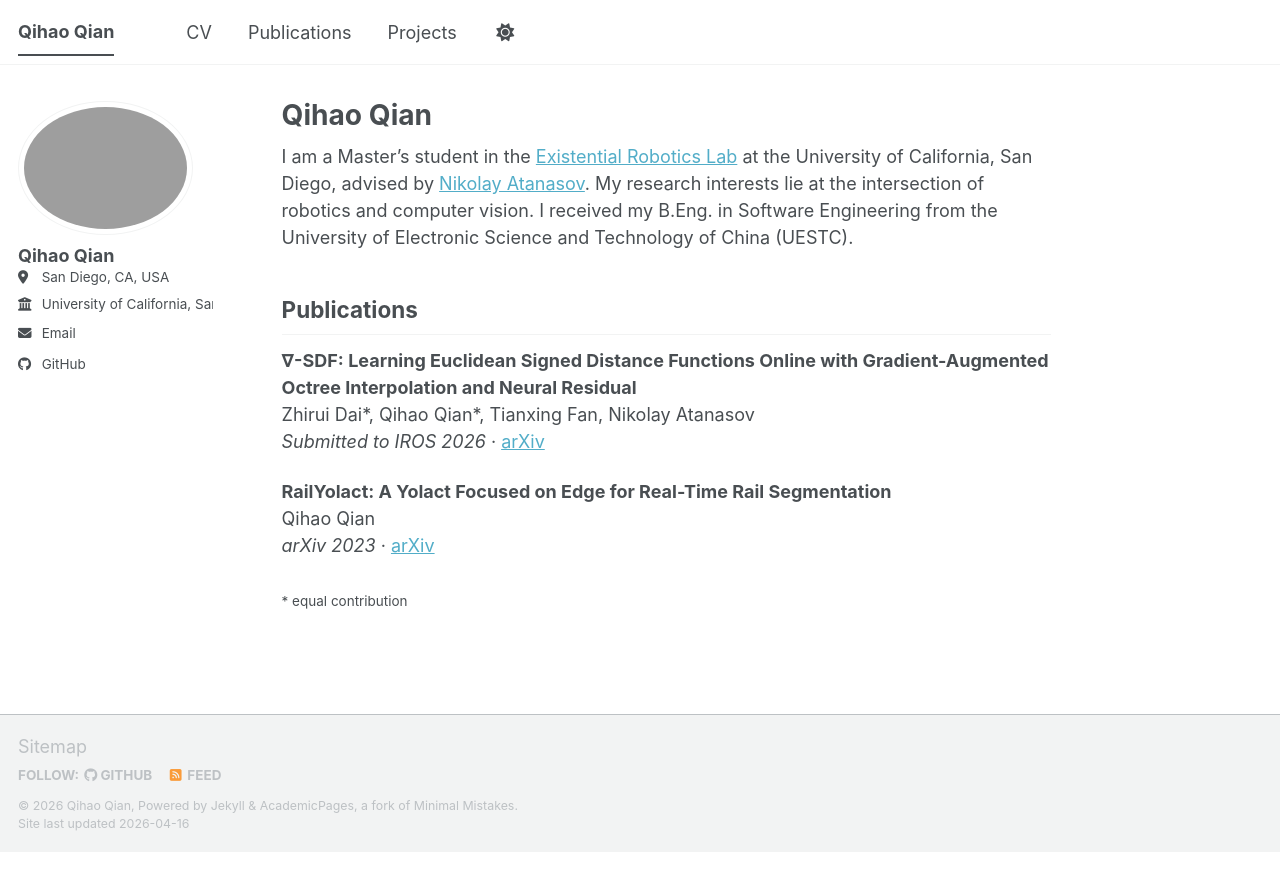
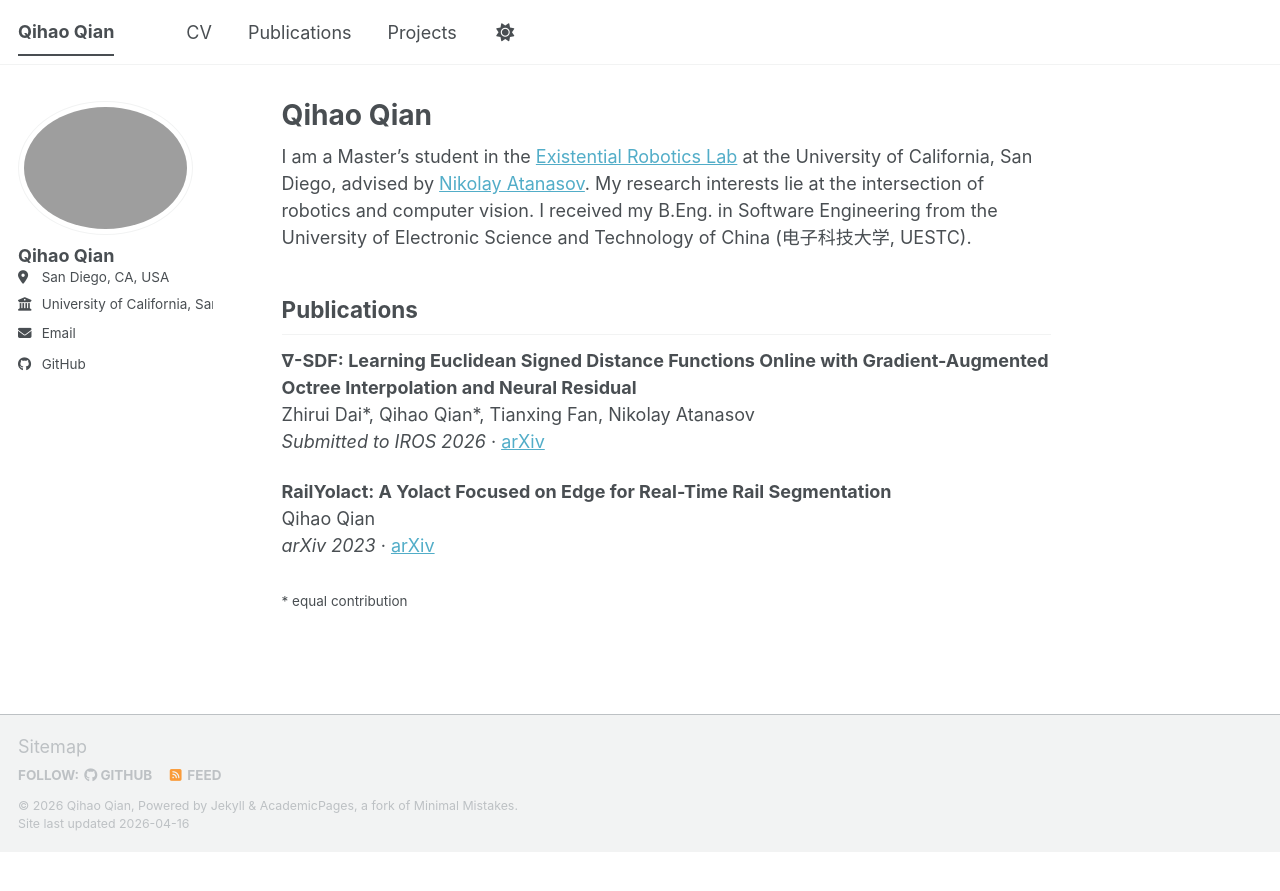
Before and after one commit to qihaoqian/qihaoqian.github.io, a Jekyll site: the page built from _pages/about.md, in a window 1280 px wide. Shown: the top 891 px of the page. Built offline with Jekyll 4.4.1, drawn with Linux system fonts in a browser that asks for light colours; a script bundle is joined from its source files by our own code; library files that are not in the unit come from our copies.

Commit message:
Add Chinese name of UESTC to bio
Co-Authored-By: Claude Sonnet 4.6 <noreply@anthropic.com>

```diff
--- a/_pages/about.md
+++ b/_pages/about.md
@@ -7,7 +7,7 @@ redirect_from:
   - /about.html
 ---
 
-I am a Master's student in the [Existential Robotics Lab](https://existentialrobotics.org/) at the University of California, San Diego, advised by [Nikolay Atanasov](https://natanaso.github.io/). My research interests lie at the intersection of robotics and computer vision. I received my B.Eng. in Software Engineering from the University of Electronic Science and Technology of China (UESTC).
+I am a Master's student in the [Existential Robotics Lab](https://existentialrobotics.org/) at the University of California, San Diego, advised by [Nikolay Atanasov](https://natanaso.github.io/). My research interests lie at the intersection of robotics and computer vision. I received my B.Eng. in Software Engineering from the University of Electronic Science and Technology of China (电子科技大学, UESTC).
 
 ## Publications
 
```
